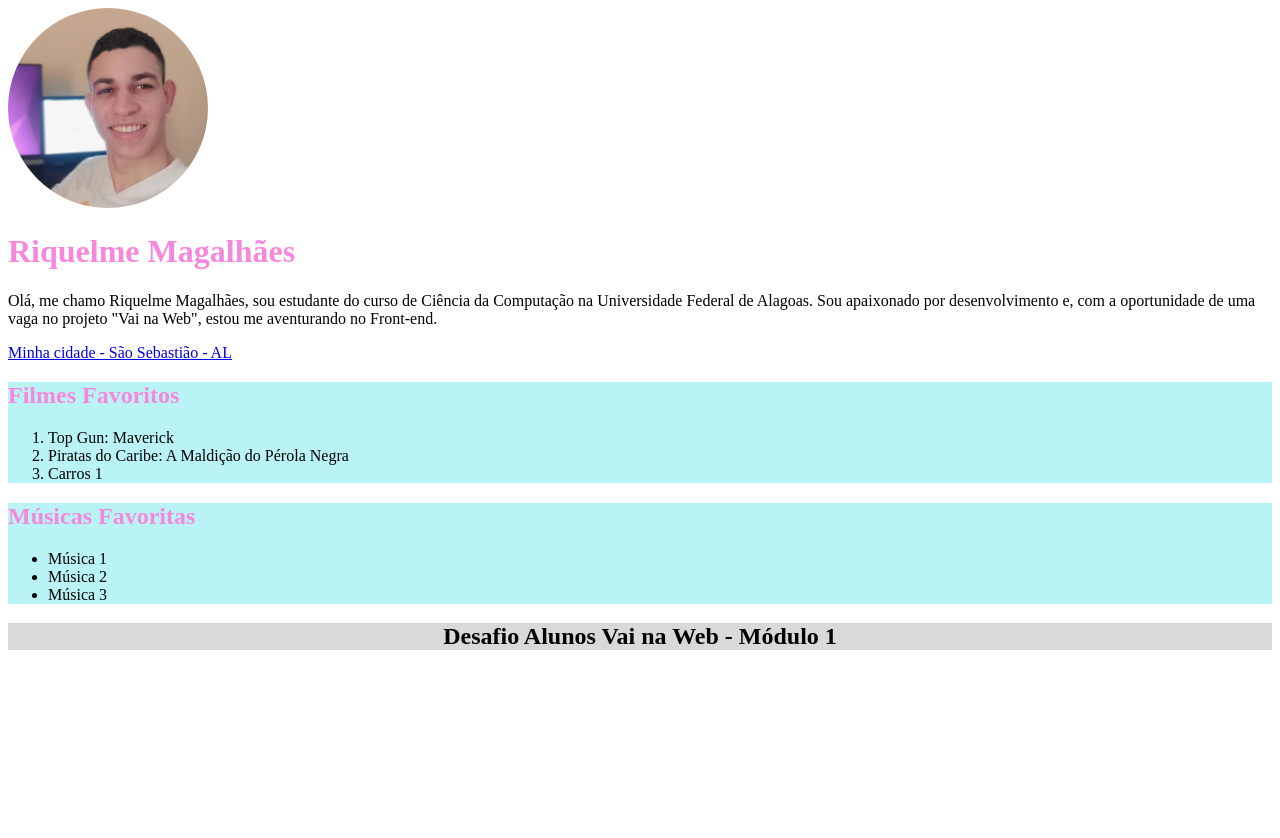
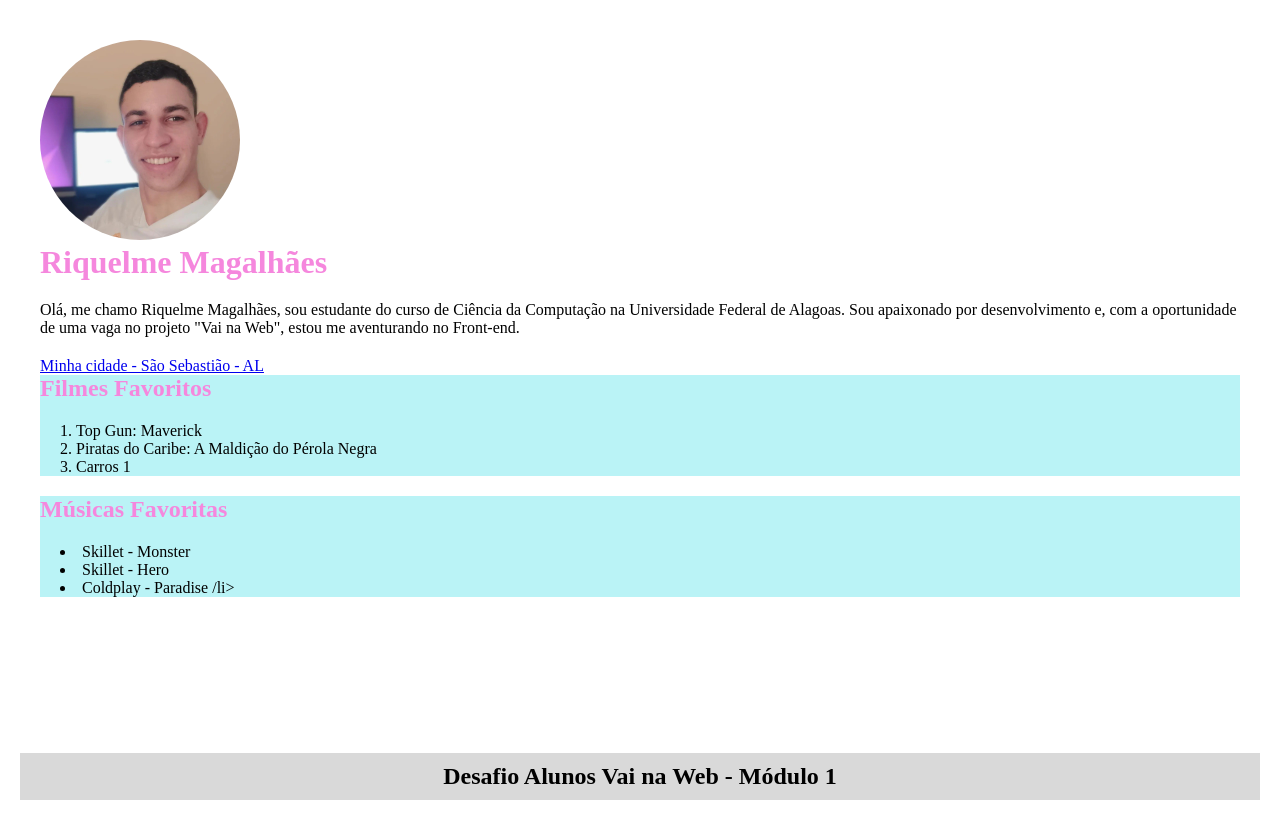
Before and after one commit to RiquelmeMagal/vai_na_web, a plain HTML site: page index.html in a window 1280 px wide. Before the commit the page ends 800 px from the top, so only its background shows below. Drawn offline with Linux system fonts and the light colour scheme.

Commit message:
feat: atualizando repositorio

```diff
--- a/index.html
+++ b/index.html
@@ -26,9 +26,9 @@
     <h2>Músicas Favoritas</h2>
 
         <ul>
-            <li>Música 1</li>
-            <li>Música 2</li>
-            <li>Música 3</li>
+            <li>Skillet - Monster</li>
+            <li>Skillet - Hero</li>
+            <li>Coldplay - Paradise /li>
         </ul>
     </section>
     <div>
--- a/style.scss
+++ b/style.scss
@@ -1,23 +1,61 @@
+/* Reset CSS */
+* {
+    margin: 0;
+    padding: 0;
+    box-sizing: border-box;
+}
+
+/* Padding global */
+body, html {
+    padding: 20px;
+    min-height: 100vh; /* Para garantir que o body ocupe pelo menos 100% da altura da janela */
+    position: relative; /* Permite posicionar o footer relativo ao body */
+}
+
+/* Espaçamento entre elementos de bloco */
+h1, h2, p, ol, ul {
+    margin-bottom: 20px;
+}
+
+/* Estilo para listas */
+ol, ul {
+    padding-left: 20px;
+    list-style-position: inside;
+}
+
+/* Imagem */
 img {
     height: 200px;
     border-radius: 50%;
 }
+
+/* Seção 1 */
 .section1 {
     background-color: #BAF3F6;
 }
+
+/* Seção 2 */
 .section2 {
     background-color: #BAF3F6;
 }
+
+/* Cabeçalhos */
 h1 {
     color: #F587DD;
 }
 
 h2 {
-    color:#F587DD;
+    color: #F587DD;
 }
 
+/* Rodapé fixo */
 .footer {
-    color:black;
+    color: black;
     text-align: center;
     background-color: #D9D9D9;
+    position: absolute; /* Posiciona o footer de forma absoluta em relação ao body */
+    bottom: 0; /* Fixa o footer na parte inferior */
+    left: 0;
+    width: 100%; /* Faz o footer ocupar toda a largura da página */
+    padding: 10px 20px; /* Padding interno do footer */
 }
```
Also changed, not shown: style.css, 1 other file.
